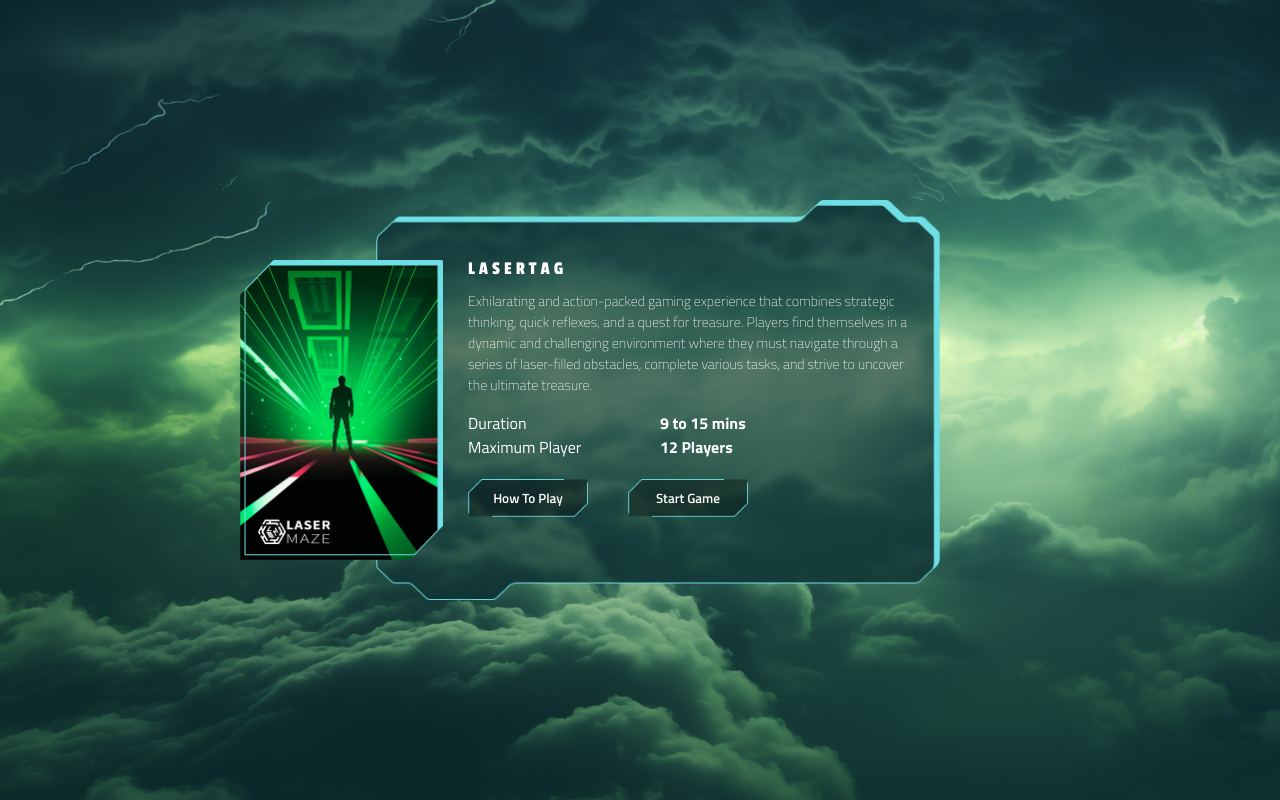
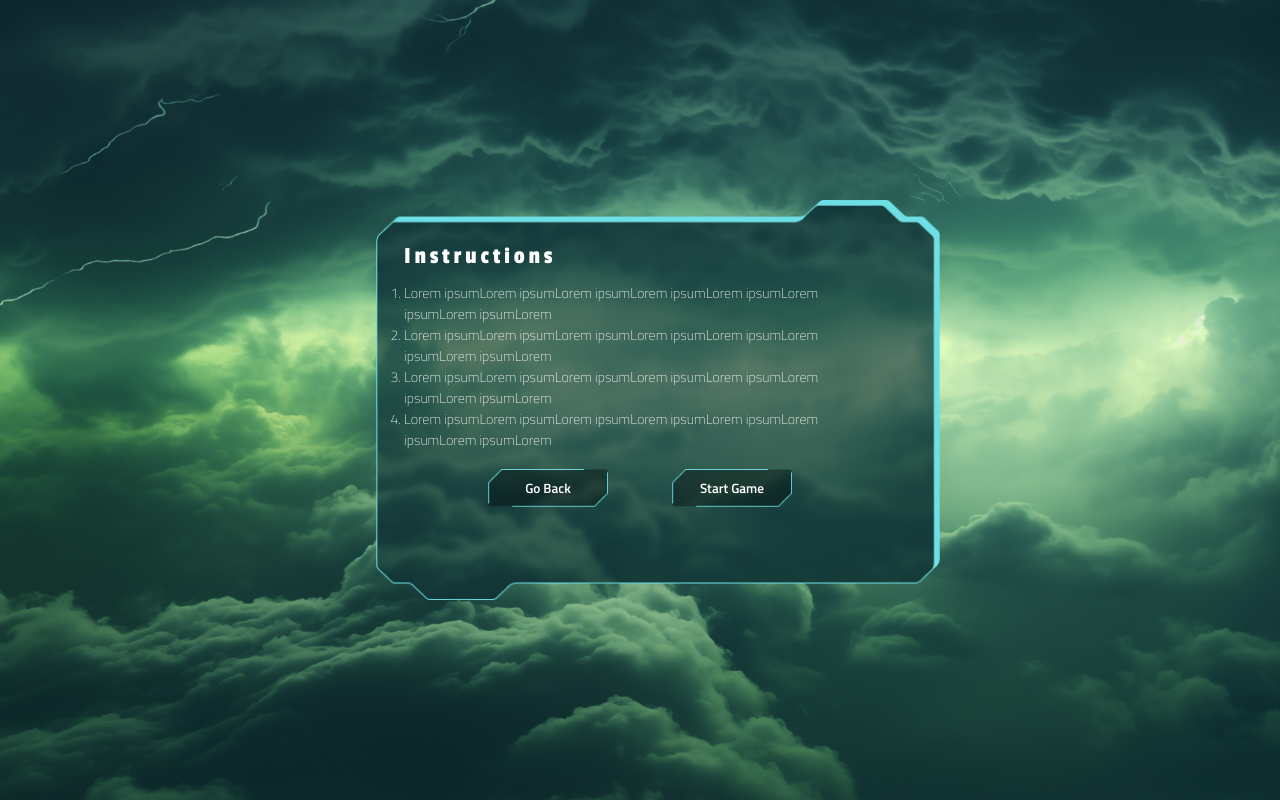
Before and after one commit to soft-rahul/VR-Gaming-UI-Design, a React (Vite) app: page / in a window 1280 px wide. Built offline with nearby package versions, Linux system fonts and the light colour scheme; no server answers.

Commit message:
Instruction UI

```diff
--- a/src/App.tsx
+++ b/src/App.tsx
@@ -1,7 +1,24 @@
+import { useState } from "react";
 import GameIntro from "./components/Screens/GameIntro";
+import GameInstructions from "./components/Screens/GameInstructions";
 
 const App = () => {
-  return <GameIntro />;
+  const [showIntro, setShowIntro] = useState(false);
+  const [showInstructions, setShowInstructions] = useState(true);
+  const [showGameStartingScreen, setShowGameStartingScreen] = useState(false);
+  return (
+    <>
+      {showIntro && !showInstructions && !showGameStartingScreen && (
+        <GameIntro />
+      )}
+      {!showIntro && showInstructions && !showGameStartingScreen && (
+        <GameInstructions />
+      )}
+      {!showIntro && !showInstructions && showGameStartingScreen && (
+        <GameIntro />
+      )}
+    </>
+  );
 };
 
 export default App;
--- a/src/Constant/gameName.ts
+++ b/src/Constant/gameName.ts
@@ -1 +1,5 @@
-export const HardCodedGameName = 'Lasertag';
+// I'll have to use these hardcoded value when API won't work properly
+
+export const HardCodedGameName = `Lasertag`;
+export const HardCodedGameInstruction = `Lorem ipsumLorem ipsumLorem ipsumLorem ipsumLorem ipsumLorem
+ipsumLorem ipsumLorem`;
--- /dev/null
+++ b/src/components/Screens/GameInstructions.tsx
@@ -0,0 +1,41 @@
+import ButtonSkin from "../BTN/Button";
+import Wrapper from "../Wrapper/Wrapper";
+import WrapperText from "../Wrapper/WrapperText";
+
+const GameInstructions = () => {
+  return (
+    <Wrapper>
+      <WrapperText>
+        <div className="instructions-wrapper">
+          <div className="instructions">
+            <h1 className="general-heading">Instructions</h1>
+            <ol>
+              <li>
+                Lorem ipsumLorem ipsumLorem ipsumLorem ipsumLorem ipsumLorem
+                ipsumLorem ipsumLorem
+              </li>
+              <li>
+                Lorem ipsumLorem ipsumLorem ipsumLorem ipsumLorem ipsumLorem
+                ipsumLorem ipsumLorem
+              </li>
+              <li>
+                Lorem ipsumLorem ipsumLorem ipsumLorem ipsumLorem ipsumLorem
+                ipsumLorem ipsumLorem
+              </li>
+              <li>
+                Lorem ipsumLorem ipsumLorem ipsumLorem ipsumLorem ipsumLorem
+                ipsumLorem ipsumLorem
+              </li>
+            </ol>
+          </div>
+          <div className="instructions-buttons">
+            <ButtonSkin label="Go Back" onChange={() => {}} />
+            <ButtonSkin label="Start Game" onChange={() => {}} />
+          </div>
+        </div>
+      </WrapperText>
+    </Wrapper>
+  );
+};
+
+export default GameInstructions;
--- a/src/index.css
+++ b/src/index.css
@@ -19,6 +19,11 @@ h5,
 h6,
 p {
   margin: 0;
+}
+
+ol {
+  margin: 0;
+  padding: 0;
 }
 
 /* Wrapper Styles */
@@ -83,7 +88,8 @@ p {
   color: #fff;
 }
 
-.intro-content h1 {
+.intro-content h1,
+.general-heading {
   font-family: "Passion One", sans-serif;
   font-weight: 400;
   font-style: normal;
@@ -126,3 +132,24 @@ p {
   display: flex;
   gap: 2.5rem;
 }
+
+/* Instructions Wrapper Styles */
+.instructions-wrapper {
+  padding: 2rem 4rem;
+  color: #fff;
+}
+
+.instructions li {
+  font-size: 14px;
+  font-family: "Titillium Web", sans-serif;
+  font-weight: 200;
+  font-style: normal;
+}
+
+.instructions-buttons {
+  margin: 1rem 0;
+  display: flex;
+  align-items: center;
+  justify-content: center;
+  gap: 4rem;
+}
```
